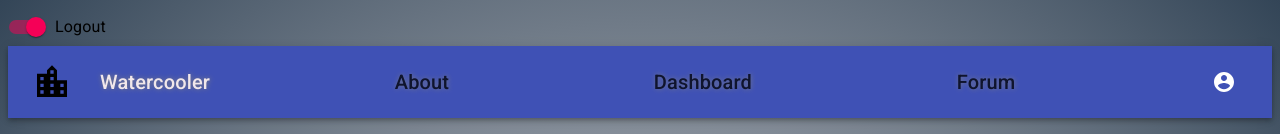
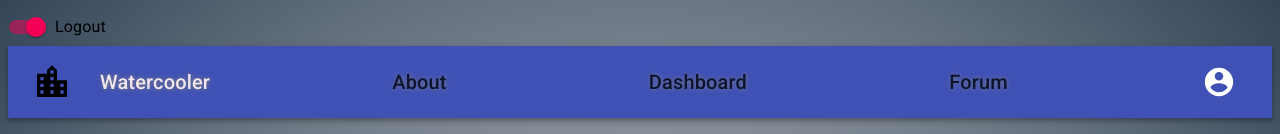
Before and after one commit to Carl-33/Watercooler, a React (Create React App) app in the folder watercooler/client/: page / in a window 1280 px wide. Shown: the top 134 px of the page. Built offline with nearby package versions, Linux system fonts and the light colour scheme; no server answers.

Commit message:
increased login/signup size and icon

```diff
--- a/watercooler/client/src/components/Header.js
+++ b/watercooler/client/src/components/Header.js
@@ -13,7 +13,6 @@ import Menu from "@material-ui/core/Menu";
 import "./Header.css";
 import Link from "./Links";
 import LocationCityIcon from "@material-ui/icons/LocationCity";
-
 
 const useStyles = makeStyles((theme) => ({
   root: {
@@ -121,7 +120,7 @@ const Header = () => {
                 onClick={handleMenu}
                 color="inherit"
               >
-                <AccountCircle />
+                <AccountCircle style={{ fontSize: 34 }} />
               </IconButton>
               <Menu
                 id="menu-appbar"
@@ -138,10 +137,10 @@ const Header = () => {
                 open={open}
                 onClose={handleClose}
               >
-                <MenuItem onClick={handleClose}>
+                <MenuItem style={{ fontSize: 16 }} onClick={handleClose}>
                   <Link href="/SignUp">Sign Up</Link>
                 </MenuItem>
-                <MenuItem onClick={handleClose}>
+                <MenuItem style={{ fontSize: 16 }} onClick={handleClose}>
                   <Link href="/SignIn">Sign In</Link>
                 </MenuItem>
               </Menu>
```
